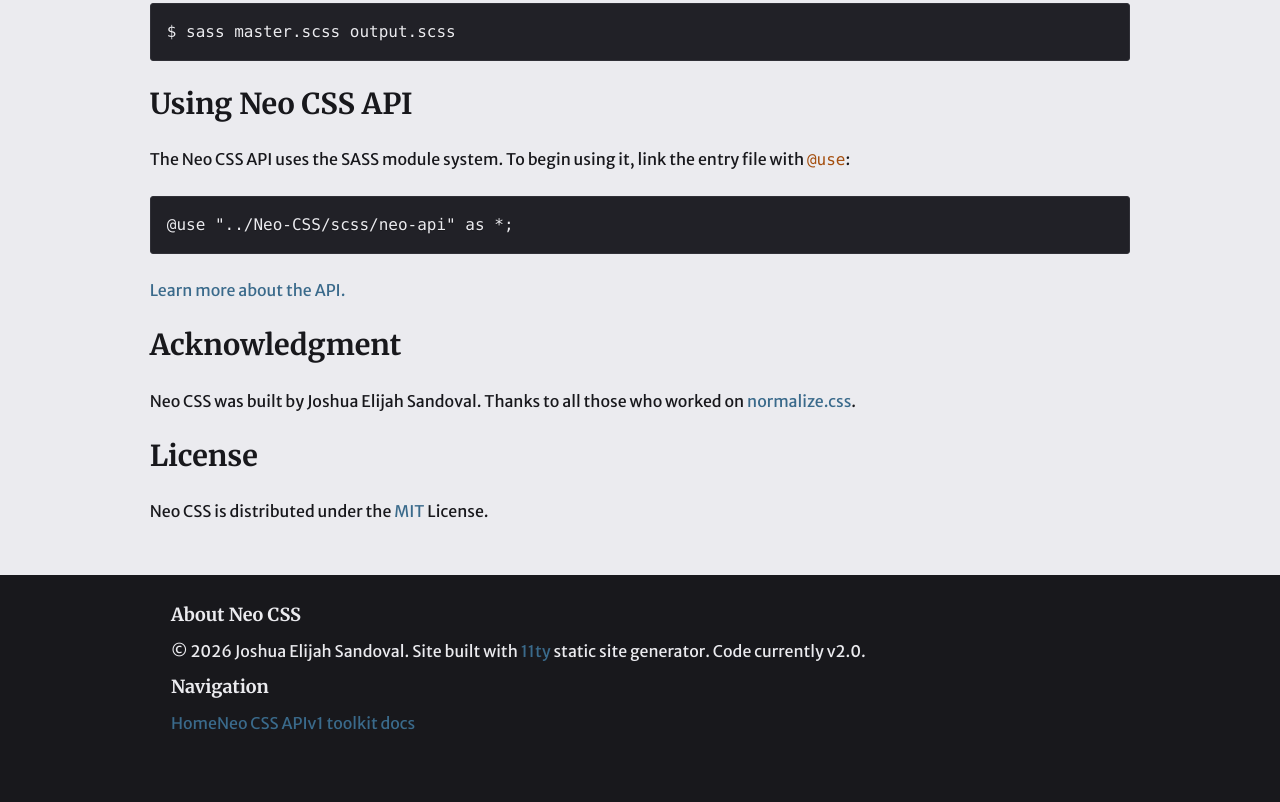
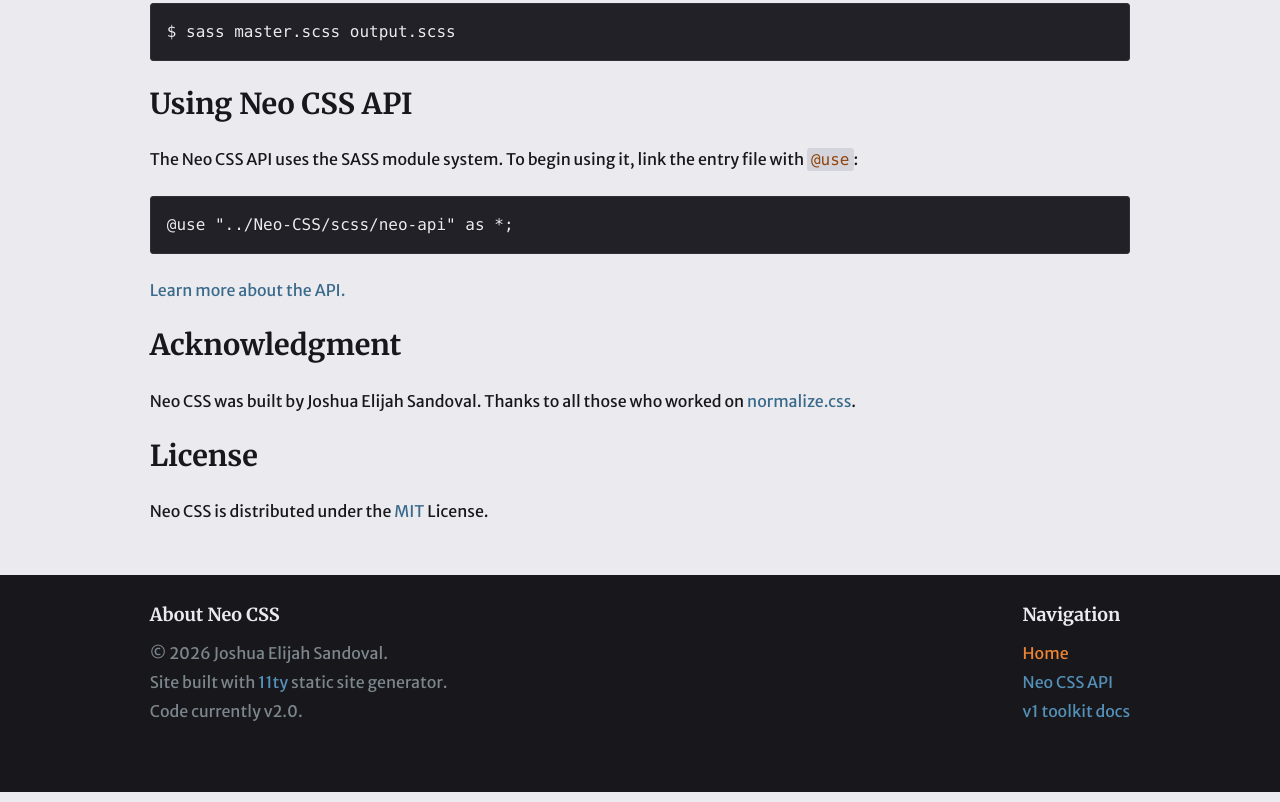
Before and after one commit to JoshuaSand0val/Neo-CSS, an Eleventy site: page src/index.md in a window 1280 px wide. Shown: the part 1183-1985 px from the top of the page. Built offline with nearby package versions, Linux system fonts and the light colour scheme; Eleventy itself is replaced by a stand-in of ours; code samples lack their colours; files that its build step writes are made by us from their sources.

Commit message:
Regenerated site CSS.

```diff
--- a/src/assets/css/main.css
+++ b/src/assets/css/main.css
@@ -712,7 +712,10 @@
   }
 }
 .markdown code {
-  color: #a44e0e;
+  background-color: #d4d4dd;
+  color: #91450c;
+  border-radius: 3px;
+  padding: 0.125rem 0.25rem;
 }
 .markdown pre {
   background-color: #212127;
@@ -722,7 +725,9 @@
   padding: 1rem;
 }
 .markdown pre code {
+  background-color: transparent;
   color: inherit;
+  padding: 0;
 }
 .markdown blockquote {
   background-color: #e0e0e6;
@@ -760,18 +765,36 @@
   display: block;
   background-color: #18181C;
   color: #EBEBEF;
-  padding: 0 env(safe-area-inset-right) env(safe-area-inset-bottom) env(safe-area-inset-left);
+  padding: 1rem 1.33rem 4.1615795893rem;
 }
 
 #sitefoot-wrapper {
-  display: block;
+  display: flex;
+  flex-flow: row wrap;
+  justify-content: space-between;
   max-width: 980.5px;
-  padding: 1rem 1.33rem 4.1615795893rem;
+  padding: 0 env(safe-area-inset-right) env(safe-area-inset-bottom) env(safe-area-inset-left);
   margin: auto;
 }
 
-#sitefoot-copy {
-  text-align: center;
+#sitefoot-info,
+#sitefoot-nav {
+  display: flex;
+  flex-flow: column nowrap;
+  line-height: 1.8;
+  color: #7c868d;
+}
+#sitefoot-info h4,
+#sitefoot-nav h4 {
+  color: #EBEBEF;
+}
+#sitefoot-info a,
+#sitefoot-nav a {
+  color: #5490b8;
+}
+#sitefoot-info a[aria-current=page],
+#sitefoot-nav a[aria-current=page] {
+  color: #EE8434;
 }
 
 #sitehead {
@@ -779,7 +802,7 @@
   transition: all 300ms ease-out;
   background-color: #EBEBEF;
   border-bottom: 1px solid #c9c9d4;
-  padding: env(safe-area-inset-top) env(safe-area-inset-right) 0 env(safe-area-inset-left);
+  padding: 1rem;
   overflow: visible;
 }
 @media (min-height: 480px), (min-width: 980.5px) {
@@ -800,7 +823,7 @@
   flex-flow: row wrap;
   max-width: 980.5px;
   align-items: center;
-  padding: 1rem;
+  padding: env(safe-area-inset-top) env(safe-area-inset-right) 0 env(safe-area-inset-left);
   margin: auto;
 }
 
```
